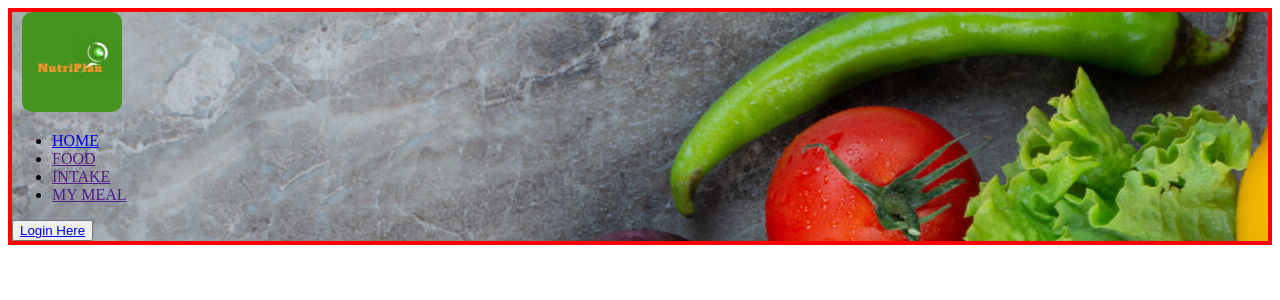
After one commit to DadoveNonye/NutriPlan, a Flask app: template app/templates/homepage.html in a window 1280 px wide. The commit adds this page. Shown: the top 300 px of the page. Run offline with Flask 3, Linux system fonts and the light colour scheme; the template is opened without the code that fills it, so the values that code supplies are empty.

Commit message:
landing page

```diff
--- /dev/null
+++ b/app/static/css/homepage.css
@@ -0,0 +1,13 @@
+.homepage #navbar {
+  background-image: url("../images/nutriimage3.jpeg");
+  border: 2px solid red;
+}
+.homepage #navbar .logo img {
+  max-width: 100%;
+  height: 100px;
+  border-radius: 10px;
+  margin-left: 10px;
+}
+body {
+  border: 2px solid red;
+}
--- /dev/null
+++ b/app/templates/homepage.html
@@ -0,0 +1,35 @@
+<!DOCTYPE html>
+<html lang="en">
+  <head>
+    <meta charset="UTF-8" />
+    <meta name="viewport" content="width=device-width, initial-scale=1.0" />
+    <title>Homepage</title>
+    <link
+      rel="stylesheet"
+      href="{{ url_for('static', filename='css/homepage.css') }}"
+    />
+  </head>
+  <body>
+    <div class="homepage">
+      <section id="navbar">
+        <div class="logo">
+          <a href=""
+            ><img src="static/images/NutriPlanLogo.jpeg" alt="Nutri Plan logo"
+          /></a>
+        </div>
+        <nav>
+          <ul>
+            <li><a href="/">HOME</a></li>
+            <li><a href="">FOOD</a></li>
+            <li><a href="">INTAKE</a></li>
+            <li><a href="" id="showMeal">MY MEAL</a></li>
+          </ul>
+        </nav>
+        <button class="mlogin" id="mealPlanDirection">
+          <a href="{{ url_for('auth.login') }}">Login Here</a>
+        </button>
+      </section>
+    </div>
+    <section></section>
+  </body>
+</html>
--- a/app/templates/index.html
+++ b/app/templates/index.html
@@ -13,10 +13,10 @@
         <section id="navbar">
             <div class="logo"><a href=""><img src="static/images/NutriPlanLogo.jpeg" alt="Nutri Plan logo"></a></div>
             <nav><ul>
+                <li><a href="{{ url_for('auth.homepage')}}">HOME</a></li>
+                <li><a href="">FOOD</a></li>
+                <li><a href="">INTAKE</a></li>
                 <li><a href="" id="showMeal">MY MEAL</a></li>
-                <li><a href="">RESOURCES</a></li>
-                <li><a href="">PAYMENT</a></li>
-                <li><a href="">ABOUT</a></li>
             </ul></nav>
                <button class="mlogin" id="mealPlanDirection"> <a href="{{ url_for('auth.login') }}">Login Here</a></button>
         </section>
```
Also changed, not shown: app/static/css/style.css (+2 -10 lines).
